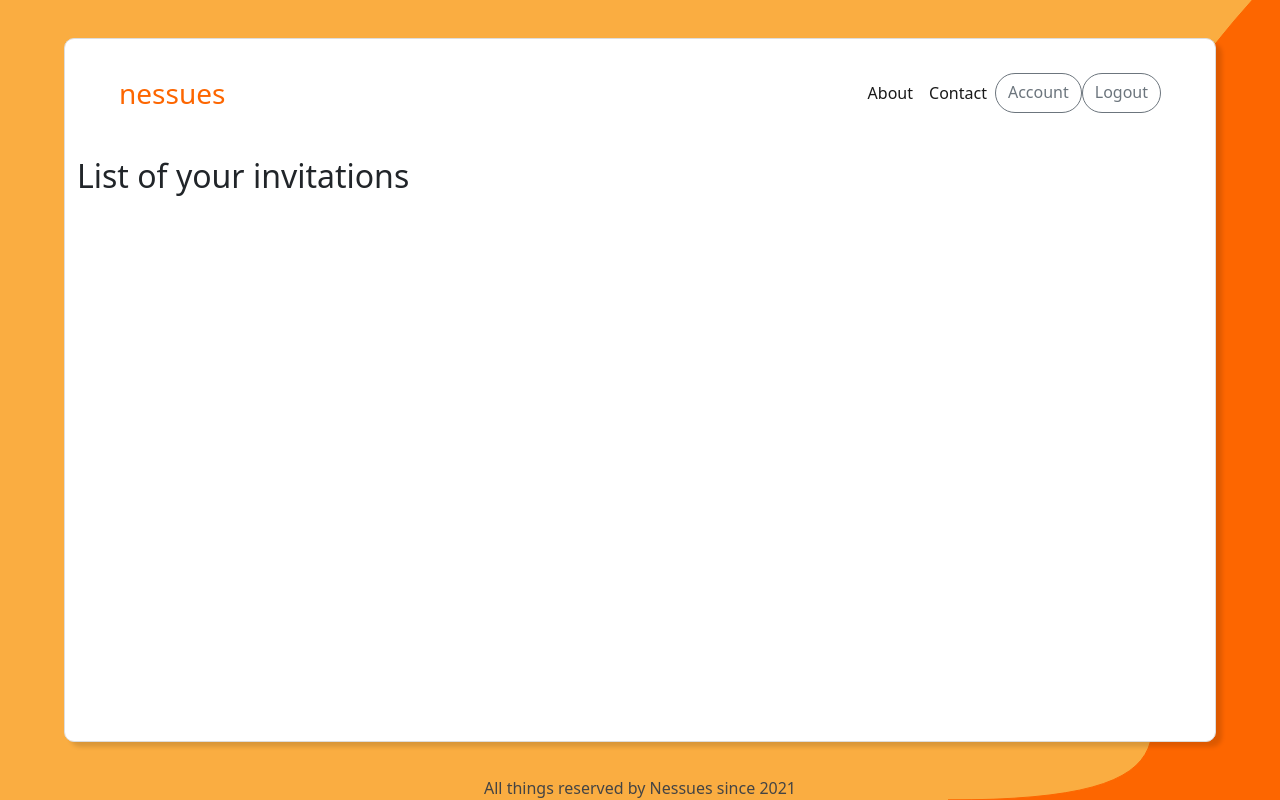
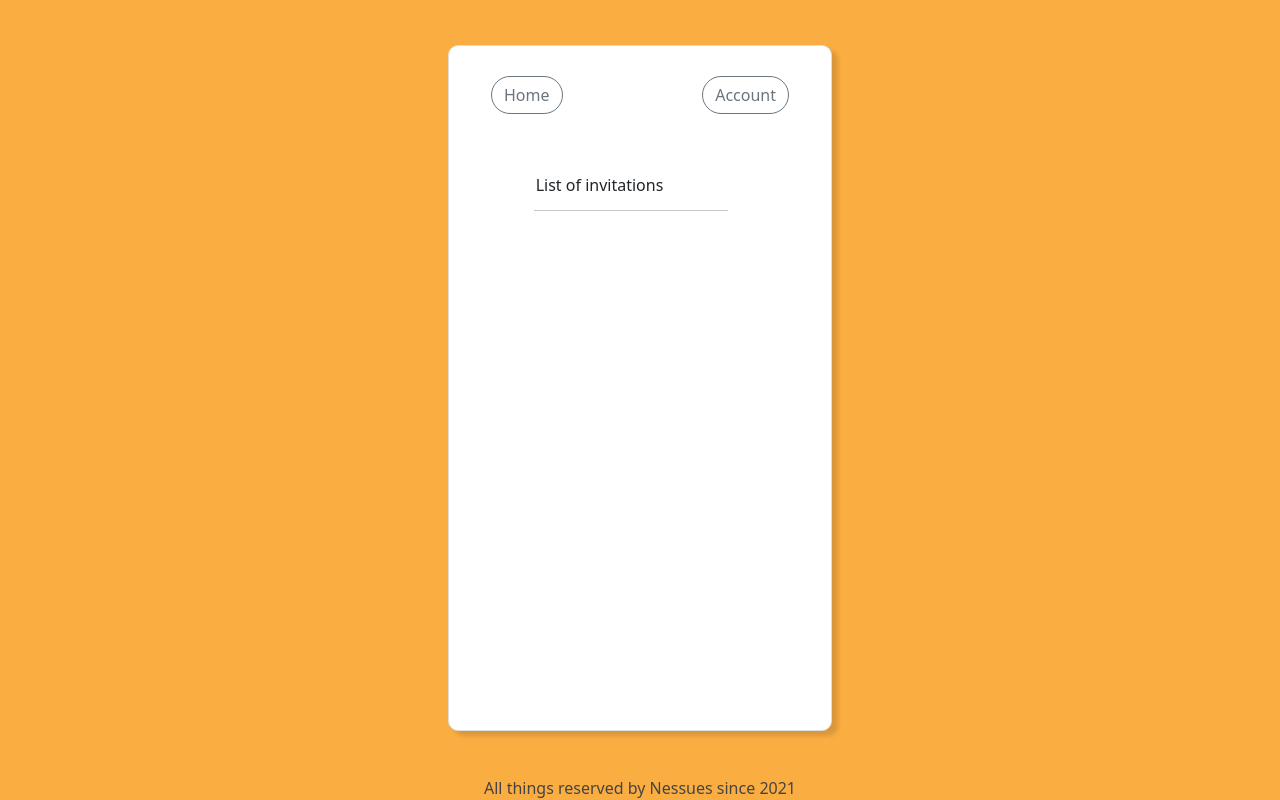
Before and after one commit to jol79/Nessues, a Django app: page /invitations/ in a window 1280 px wide. Run offline with Django 3.2, Linux system fonts and the light colour scheme; a user stored in the database is signed in; data comes from the database, SQL or seed files in the repository; both versions use the stored data as it was after the commit; some libraries are stand-ins or nearby versions.

Commit message:
Invitations page with buttons for #53 implementation

```diff
--- a/nessues/static/css/base.css
+++ b/nessues/static/css/base.css
@@ -320,6 +320,24 @@ a{
     display: none;
 }
 
+/* invitations */
+.container-invitations-data{
+    display: grid;
+    grid-template-columns: max-content min-content min-content;
+    text-align: center;
+    gap: 2%;
+
+    margin-left: 10%;
+    margin-right: 10%;
+    padding-inline: 5%;
+}
+.invitations-data{
+    margin-top: 20%;
+}
+.invitation-from{
+    padding-top: 6%;
+}
+
 
 .footer{
     position: fixed;
--- a/nessues/templates/nessues_app/invitations.html
+++ b/nessues/templates/nessues_app/invitations.html
@@ -1,14 +1,31 @@
-{% extends "base.html" %}
+{% extends "base_account.html" %}
+{% load widget_tweaks %}
 
 
 {% block content %}
-    <h2>List of your invitations</h2>
-    <br>
+
+    <div class="account-links">
+        <a class="btn btn-outline-secondary rounded-pill" href="/">Home</a>
+        <a class="btn btn-outline-secondary rounded-pill" href="/account">Account</a>
+    </div>
+
+    <div class="invitations-data">
+        <div class="workspace-nav">
+            List of invitations
+        </div>
+
+        <hr style="width: 65%; margin-left: 14.5%;">
+
+        <div class="container-invitations-data">
             {% if not object_list.strip %}
             {% for invitation in object_list %}
-            <p>{{ invitation }}</p>
+                <b class="invitation-from">{{ invitation.group.name }}</b>
+                <button class="btn btn-outline-success">accept</button>
+                <button class="btn btn-outline-danger">reject</button>
             {% endfor %}
         {% else %}
             <p>There are no invitations for you, you can send your id to the owner of the group to be invited to the <b>party</b></p>
         {% endif %}
+        </div>
+    </div>
 {% endblock content %}
```
Also changed, not shown: nessues/db.sqlite3. Lines whose indentation alone changed are shown as unchanged.
